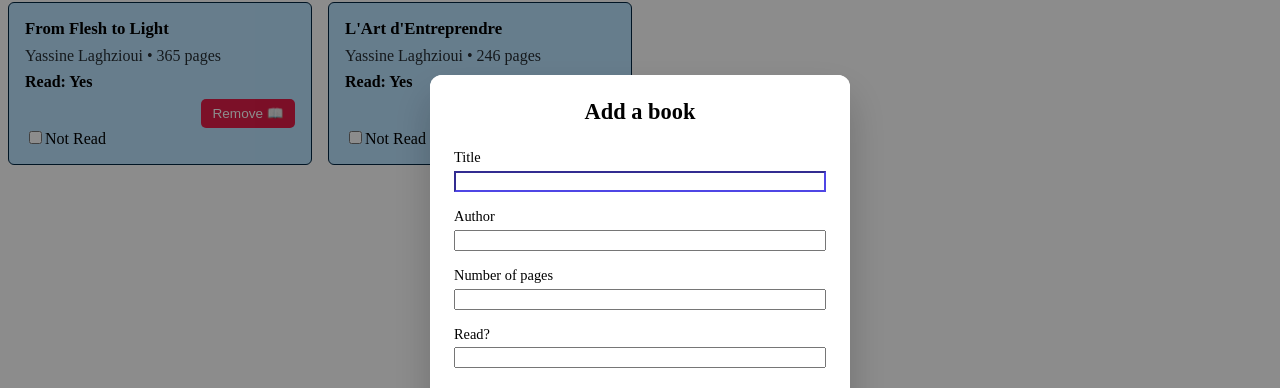
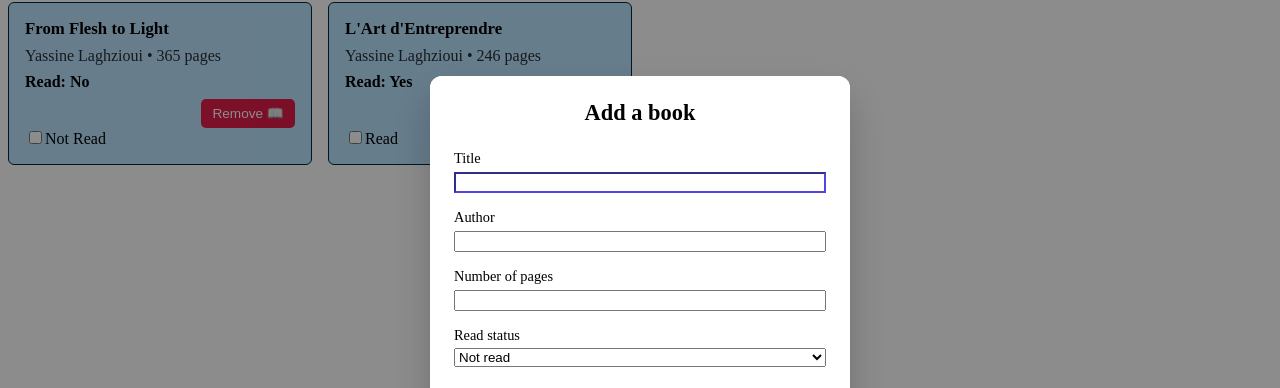
Before and after one commit to lakebridge/libraty_app, a plain HTML site: page index.html in a window 1280 px wide. Both pictures are taken after a click on the button "Add a book". Shown: the part 139-527 px from the top of the page. Drawn offline with Linux system fonts and the light colour scheme.

Commit message:
corrected the bug related to the toggle, now it is listed and is also boolean so the new book value is also boolean and works well

```diff
--- a/index.html
+++ b/index.html
@@ -40,8 +40,11 @@
             </label>
 
             <label>
-            Read?
-            <input name="read" required />
+            Read status
+            <select name="read">
+                <option value="false">Not read</option>
+                <option value="true">Read</option>
+            </select>
             </label>
 
             <menu>
--- a/script.js
+++ b/script.js
@@ -16,7 +16,7 @@ this.read = !this.read;
 
 
 function addBookToLibrary(title, author, pages, read) {
-    const newBook = new Book(title, author, pages);
+    const newBook = new Book(title, author, pages, read);
     myLibrary.push(newBook);
   // take params, create a book then store it in the array
 }
@@ -44,7 +44,7 @@ popDialog.addEventListener("close", () => {
 
                         const data = new FormData(form);
 
-                        const newBook = new Book(data.get("title"), data.get("author"), Number(data.get("pages")), data.get("Read?"));
+                        const newBook = new Book(data.get("title"), data.get("author"), Number(data.get("pages")), data.get("read") === "true");
 
                         myLibrary.push(newBook);
 
@@ -63,10 +63,10 @@ function Display_NB(book) {
         card.classList.add("card");
         const footer = document.querySelector(".footer");
 
-        const status = "Yes";
+        let status = "Yes";
 
         if (book.read === false) {
-            status = "No"
+            status = "No";
         }
 
         const title = document.createElement("div");
@@ -114,7 +114,10 @@ function displayToggle(book, card) {
         switchLabel.classList.add = "switch";
         toggle.classList.add = "toggle";
 
-        readText.textContent = book.read? "Read" : "Not Read";
+        readText.textContent = (book.read === true) ? "Read" : "Not Read";
+        console.log("book read status in toggle", book.read);
+
+        console.log("readText", readText.textContent);
 
         switchLabel.append(toggle, readText);
 
```
